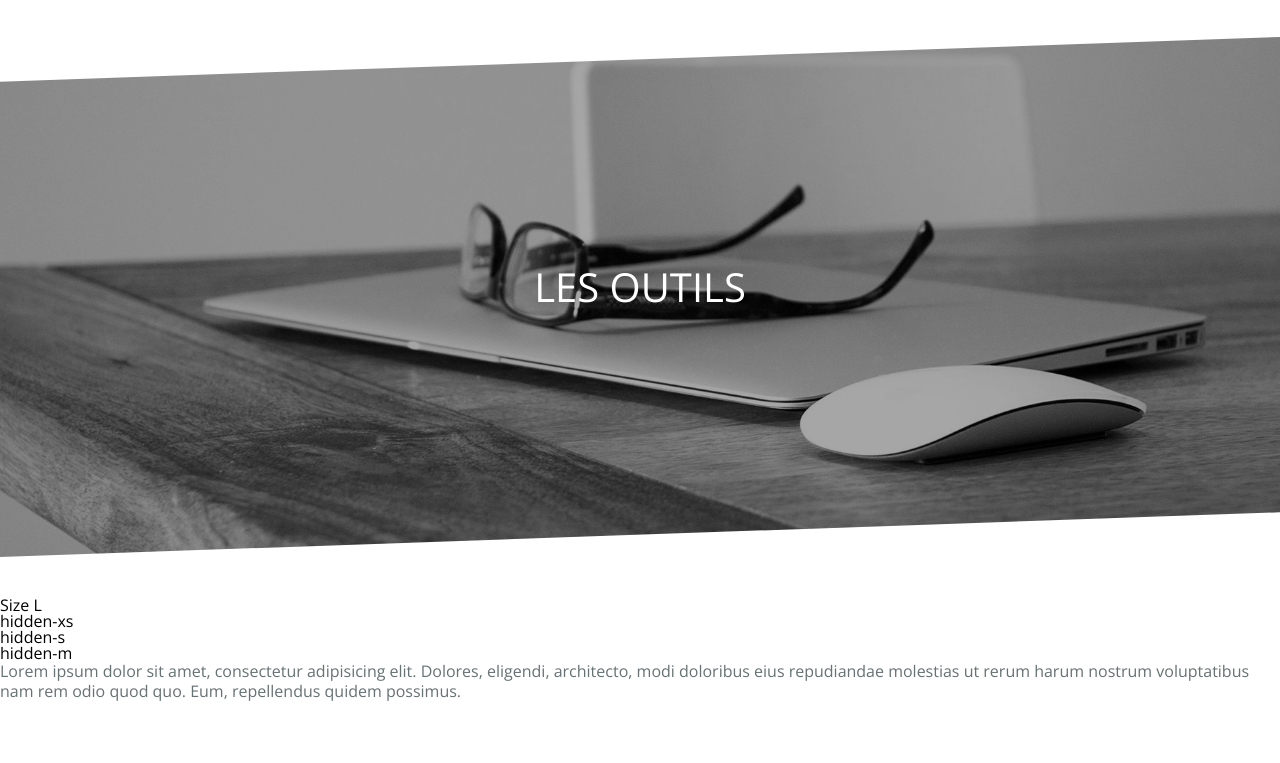
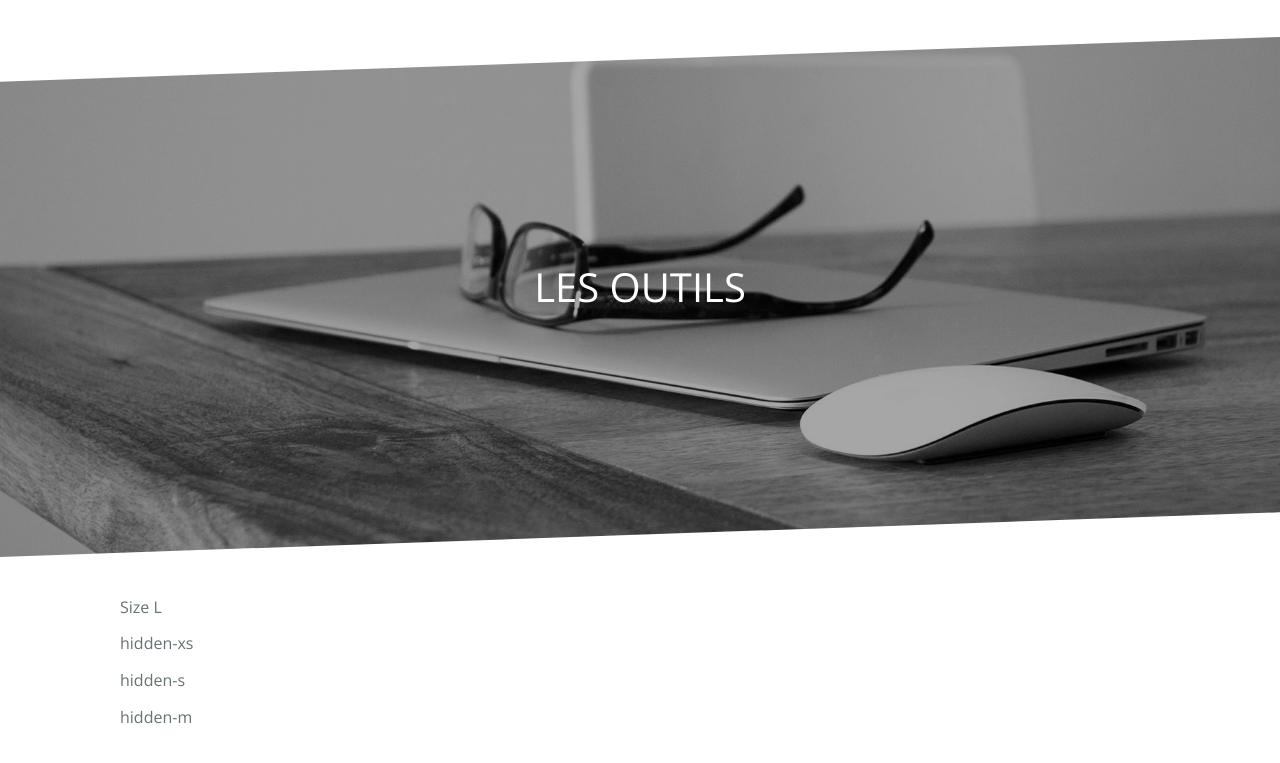
Before and after one commit to boluge/Basic_Grid, a website: page index.html in a window 1280 px wide. Shown: the part 2193-2956 px from the top of the page. Drawn offline with nearby package versions, Linux system fonts and the light colour scheme.

Commit message:
update index.html

```diff
--- a/assets/sass/_grid.scss
+++ b/assets/sass/_grid.scss
@@ -5,12 +5,12 @@
 $grid_columns: 12!default;
 $grid_gutter: 20px !default;
 
-$container_xsmall: 100% !default;
-$container_small: 100% !default;
-$container_medium: 80% !default;
+$container_xsmall: 90% !default;
+$container_small: 90% !default;
+$container_medium: 960px !default;
 $container_large: 1040px !default;
 
-$grid_small: 720px !default;
+$grid_small: 640px !default;
 $grid_medium: 960px !default;
 $grid_large: 1040px !default;
 
--- a/assets/sass/style/_variables.scss
+++ b/assets/sass/style/_variables.scss
@@ -17,7 +17,7 @@ $grid_small: 720px;
 $grid_medium: 960px;
 $grid_large: 1040px;
 
-$container_extrasmall: 100%;
-$container_small: 100%;
+$container_extrasmall: 90%;
+$container_small: 90%;
 $container_medium: 960px;
 $container_large: 1040px;
--- a/index.html
+++ b/index.html
@@ -42,7 +42,7 @@
 				</div>
 
 				<div class="col-m-6 clean">
-					<pre><code class="hljs xml">&lt;!-- Taille d'une colonne sur écran très petit -->
+					<pre><code class="hljs html">&lt;!-- Taille d'une colonne sur écran très petit -->
 &lt;div class="col-6">...&lt;/div>
 
 &lt;!-- Taille d'une colonne sur écran petit -->
@@ -135,7 +135,7 @@
 		<div class="container">
 			<div class="row">
 				<div class="col-m-6 clean">
-					<p>Vous pouvez modifier la grille en personnalisant les variables avant d'importer grid.scss</p>
+					<p>Vous pouvez modifier la grille en définissant les variables ci contre, avant d'importer grid.scss</p>
 				</div>
 				<div class="col-m-6 clean">
 					<pre><code class="hljs scss">/* Nb de colonnes */
@@ -161,16 +161,17 @@ $grid_large: 1040px;</code></pre>
 		<h2>Les Outils</h2>
 	</header>
 	<section class="section">
-		<h1 class="visible-xs">Size XS</h1>
-		<h1 class="visible-s">Size S</h1>
-		<h1 class="visible-m">Size M</h1>
-		<h1 class="visible-l">Size L</h1>
+		<div class="container">
+			<p class="visible-xs">Size XS</p>
+			<p class="visible-s">Size S</p>
+			<p class="visible-m">Size M</p>
+			<p class="visible-l">Size L</p>
 
-		<h2 class="hidden-xs">hidden-xs</h2>
-		<h2 class="hidden-s">hidden-s</h2>
-		<h2 class="hidden-m">hidden-m</h2>
-		<h2 class="hidden-l">hidden-l</h2>
-		<p>Lorem ipsum dolor sit amet, consectetur adipisicing elit. Dolores, eligendi, architecto, modi doloribus eius repudiandae molestias ut rerum harum nostrum voluptatibus nam rem odio quod quo. Eum, repellendus quidem possimus.</p>
+			<p class="hidden-xs">hidden-xs</p>
+			<p class="hidden-s">hidden-s</p>
+			<p class="hidden-m">hidden-m</p>
+			<p class="hidden-l">hidden-l</p>
+		</div>
 	</section>
 
 
```
Also changed, not shown: css/style.css.
